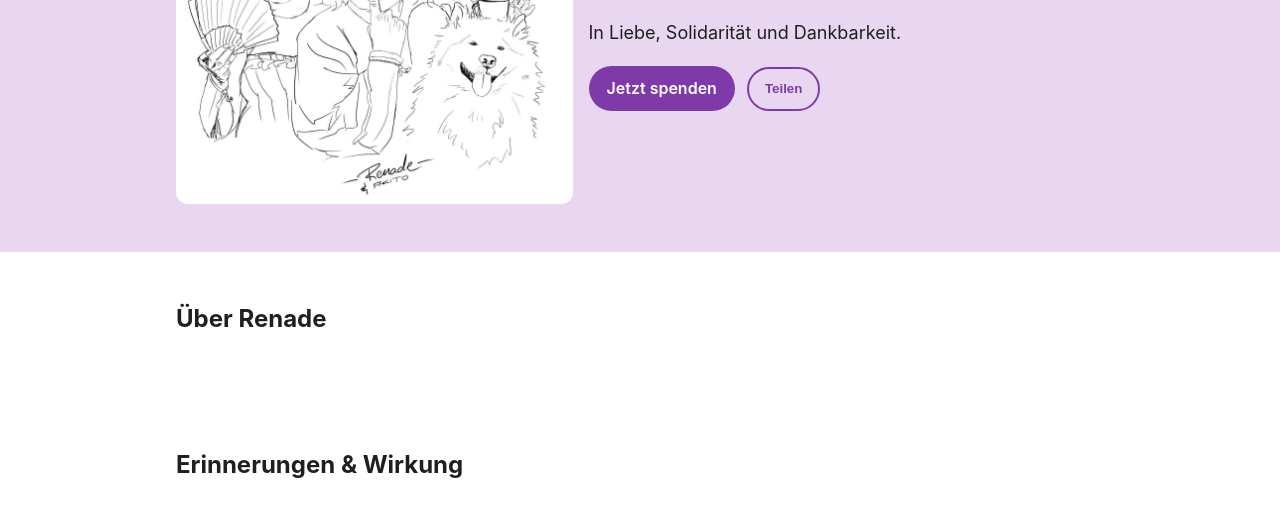
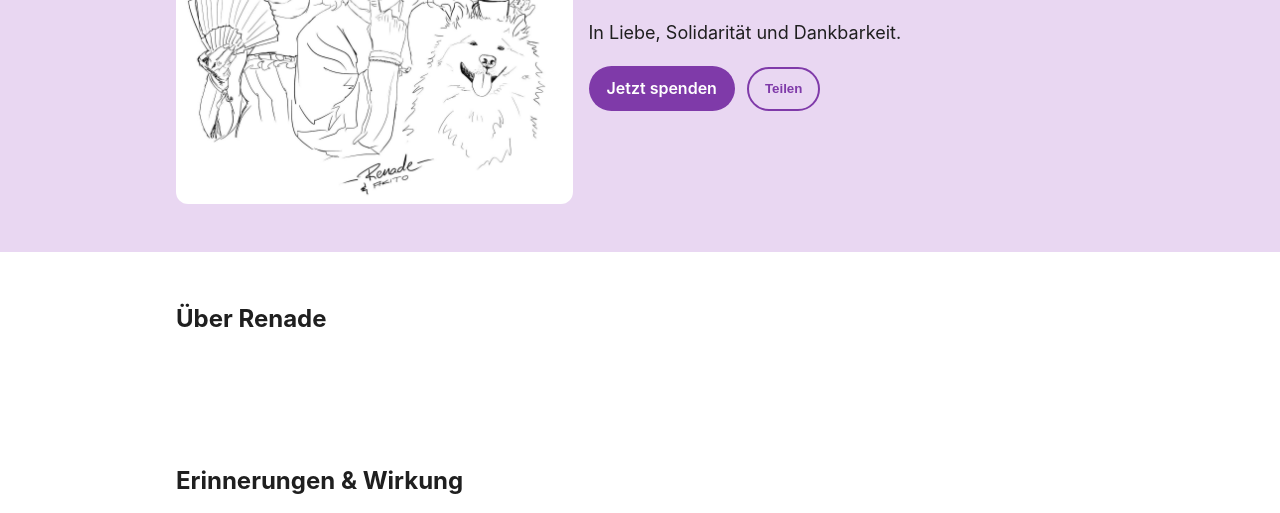
Before and after one commit to sichgeis/renade, a plain HTML site: page index.html in a window 1280 px wide. Shown: the part 287-800 px from the top of the page. Drawn offline with Linux system fonts and the light colour scheme; no server answers.

Commit message:
style: increase space2 variable from 32px to 48px

```diff
--- a/assets/css/styles.css
+++ b/assets/css/styles.css
@@ -7,7 +7,7 @@
   --color-muted: #5b5b5b;
   --radius: 12px;
   --space: 16px;
-  --space2: 32px;
+  --space2: 48px;
   --maxw: 960px;
 }
 
```
